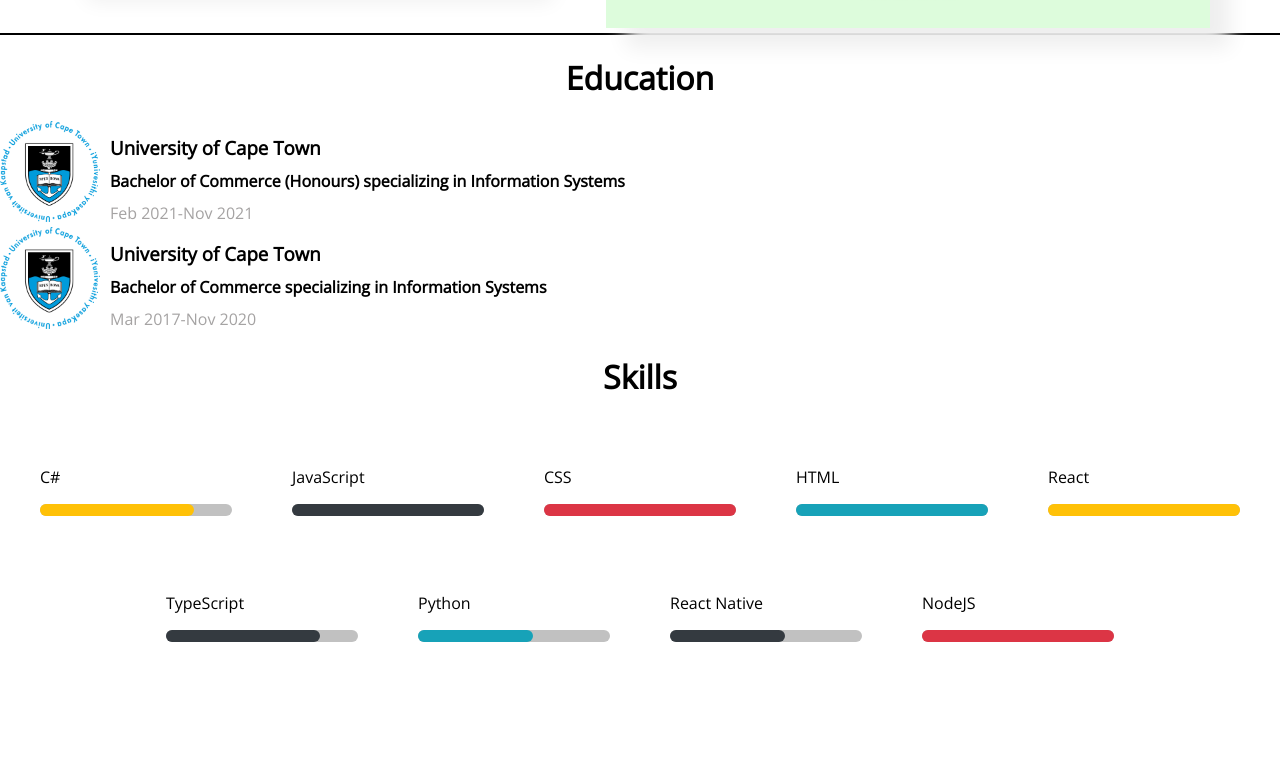
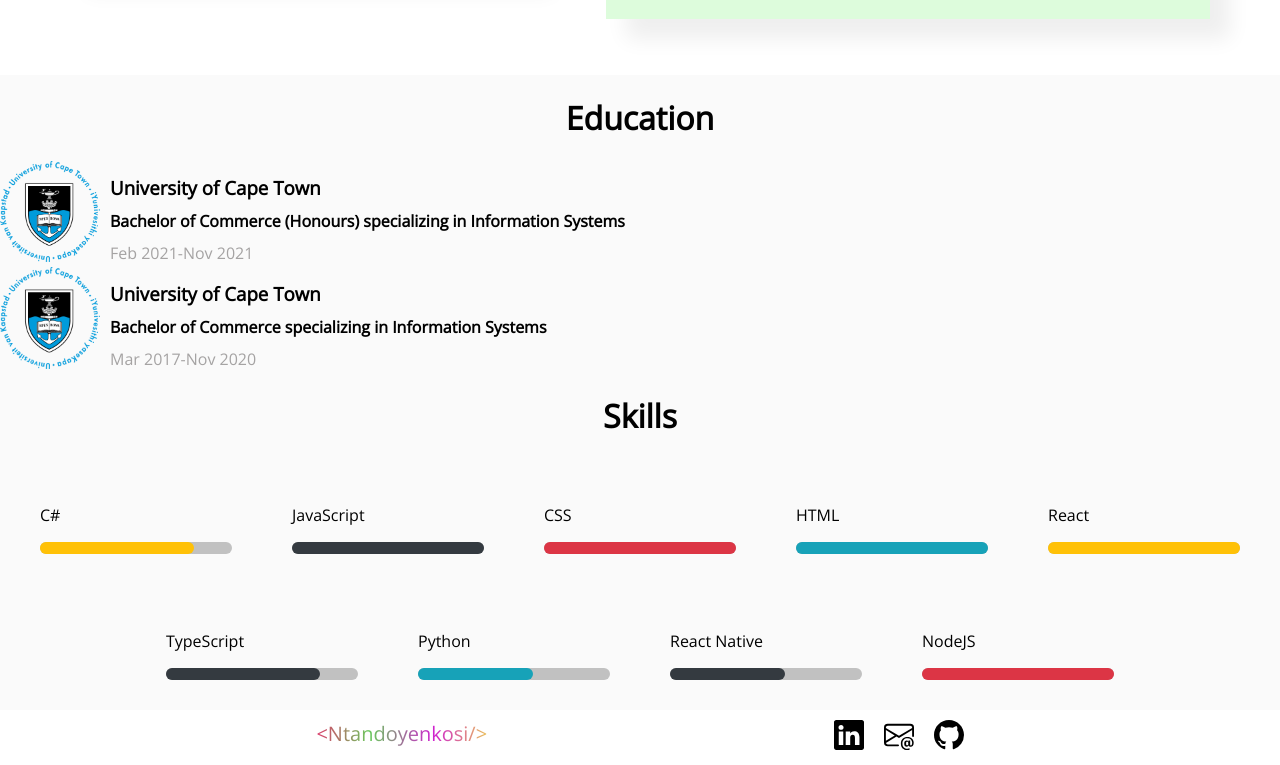
Before and after one commit to ntandoyenkosi1/portfolio, a React (Create React App) app: page / in a window 1280 px wide. Shown: the part 1523-2288 px from the top of the page. Before the commit the page ends 2195 px from the top, so only its background shows below. Built offline with nearby package versions, Linux system fonts and the light colour scheme.

Commit message:
Added a footer and some colors

```diff
--- a/src/App.js
+++ b/src/App.js
@@ -41,10 +41,10 @@ function App() {
       .start();
   },[])
   return (
-    <div>
+    <div className="mouse-tracking">
       <header>
         <div>
-          <span>{`<Ntandoyenkosi/>`}</span>
+          <span className="logo">{`<Ntandoyenkosi/>`}</span>
         </div>
         <div>
           <a href="/">Home</a>
@@ -68,9 +68,9 @@ function App() {
           <br />
           Studied Information Systems at University of Cape Town.
           <div>
-            <a title="Let's connect on LinkedIn" href="https://www.linkedin.com/in/ntandoyenkosi-mendu/" target="_blank"><LinkedIn /></a>
-            <a title="Contact me via Email" href="mailto:ntandoyenkosi.mendu@gmail.com" target="_blank"><Email /></a>
-            <a title="Check out my work on GitHub" href="https://github.com/ntandoyenkosi1" target="_blank"><GitHub /></a>
+            <a className="linkedin" title="Let's connect on LinkedIn" href="https://www.linkedin.com/in/ntandoyenkosi-mendu/" target="_blank"><LinkedIn /></a>
+            <a className="email" title="Contact me via Email" href="mailto:ntandoyenkosi.mendu@gmail.com" target="_blank"><Email /></a>
+            <a className="github" title="Check out my work on GitHub" href="https://github.com/ntandoyenkosi1" target="_blank"><GitHub /></a>
           </div>
         </div>
 
@@ -84,8 +84,8 @@ function App() {
               <p>Lorem ipsum dolor sit amet, consectetur adipiscing elit, sed do <br />eiusmod tempor incididunt ut labore et dolore magna aliqua.
                 <br />Ut enim ad minim veniam, quis nostrud exercitation ullamco</p>
               <label>Node.JS, Handlebars, Express, MySQL</label><br />
-              <a title="Open in new tab" href="#" target="_blank"><Arrow /></a>
-              <a title="View source code" href="#" target="_blank"><GitHub /></a>
+              <a className="link" title="Open in new tab" href="#" target="_blank"><Arrow /></a>
+              <a className="github" title="View source code" href="#" target="_blank"><GitHub /></a>
             </div>
             <div>
               <img src={HomePage} height={300} />
@@ -97,8 +97,8 @@ function App() {
               <p>Lorem ipsum dolor sit amet, consectetur adipiscing elit, sed do <br />eiusmod tempor incididunt ut labore et dolore magna aliqua.
                 <br />Ut enim ad minim veniam, quis nostrud exercitation ullamco</p>
               <label>Node.JS, Handlebars, Express, MySQL</label><br />
-              <a title="Open in new tab" href="#" target="_blank"><Arrow /></a>
-              <a title="View source code" href="#" target="_blank"><GitHub /></a>
+              <a className="link" title="Open in new tab" href="#" target="_blank"><Arrow /></a>
+              <a className="github" title="View source code" href="#" target="_blank"><GitHub /></a>
             </div>
             <div>
               <img src={HomePage} height={300} />
@@ -181,7 +181,16 @@ function App() {
       </div>
       <div className="footer">
         <footer>
-
+          <div className="logo">
+            {`<Ntandoyenkosi/>`}
+          </div>
+          <div>
+            <div>
+            <a className="linkedin" title="Let's connect on LinkedIn" href="https://www.linkedin.com/in/ntandoyenkosi-mendu/" target="_blank"><LinkedIn /></a>
+            <a className="email" title="Contact me via Email" href="mailto:ntandoyenkosi.mendu@gmail.com" target="_blank"><Email /></a>
+            <a className="github" title="Check out my work on GitHub" href="https://github.com/ntandoyenkosi1" target="_blank"><GitHub /></a>
+            </div>
+          </div>
         </footer>
       </div>
     </div>
--- a/src/index.css
+++ b/src/index.css
@@ -42,7 +42,6 @@ header>div>a {
 
 .tech {
   padding: 30px;
-
 }
 
 /* #root>div>div {
@@ -50,9 +49,9 @@ header>div>a {
   flex-direction: column;
   align-items: center;
 } */
-.work {
+/* .work {
   border-bottom: rgb(0, 0, 0) 2px solid
-}
+} */
 
 .work>div {
   display: flex;
@@ -82,19 +81,37 @@ header>div>a {
   text-decoration: none;
   color: black;
 }
-.landing-page img{
+.linkedin:hover{
+  color: #0a66c2;
+}
+.github:hover{
+  color: #928bbb;;
+}
+.email:hover, .link:hover{
+  color: #dc7676;
+}
+.landing-page img {
   background: linear-gradient(white, white) padding-box,
-              linear-gradient(to right,  #6ac95d, black, #eedd44) border-box;
+    linear-gradient(to right, #6ac95d, black, #eedd44) border-box;
   border-radius: 50em;
   border: 4px solid transparent;
 }
+
+.landing-page img:hover {
+  background: linear-gradient(white, white) padding-box,
+    linear-gradient(to right, black, #eedd44, #6ac95d) border-box;
+  border-radius: 50em;
+  border: 4px solid transparent;
+}
+
 .project {
   display: flex;
   align-items: center;
   justify-content: space-evenly;
-  padding-top: 30px;
+  padding-bottom: 51px;
 }
-.project div:first-child{
+
+.project div:first-child {
   box-shadow: 17px 20px 20px 0px #efefef;
 }
 
@@ -205,28 +222,68 @@ h1 {
 .education {
   width: 100vw;
 }
-@keyframes glow{
-  from{color: black;}
-  to{
+
+@keyframes glow {
+  from {
+    color: black;
+  }
+
+  to {
     background: linear-gradient(to right, #f32170, #6ac95d, #cf23cf, #eedd44);
-  -webkit-text-fill-color: transparent;
-  -webkit-background-clip: text;
+    -webkit-text-fill-color: transparent;
+    -webkit-background-clip: text;
   }
 }
+@keyframes glow-hover {
+  from {
+    color: black;
+  }
 
-
- header> div>span{
+  to {
+    background: linear-gradient(to right, #6ac95d, #cf23cf, #eedd44,#f32170);
+    -webkit-text-fill-color: transparent;
+    -webkit-background-clip: text;
+  }
+}
+.logo{
   font-size: 20px;
   animation: glow 0s forwards;
 }
-
-#typer{
+.logo:hover{
+  font-size: 20px;
+  animation: glow-hover 0s forwards;
+}
+#typer {
   width: 35vw;
   text-align: left;
   min-height: 44px;
   animation: glow infinite forwards;
 }
-.Typewriter__cursor{
+#typer:hover {
+  animation: glow-hover infinite forwards;
+}
+.Typewriter__cursor {
   padding: 0 !important;
   margin: 0 !important;
 }
+
+footer {
+  display: flex;
+  justify-content: space-evenly;
+}
+footer > div{
+  padding: 10px;
+}
+footer a{
+  padding-left: 20px;
+  color: black;
+}
+
+.education, .skills{
+  background-color: #fafafa;
+}
+
+.skills>h1{
+  margin-top: 0px;
+    padding-top: 20px;
+}
```
